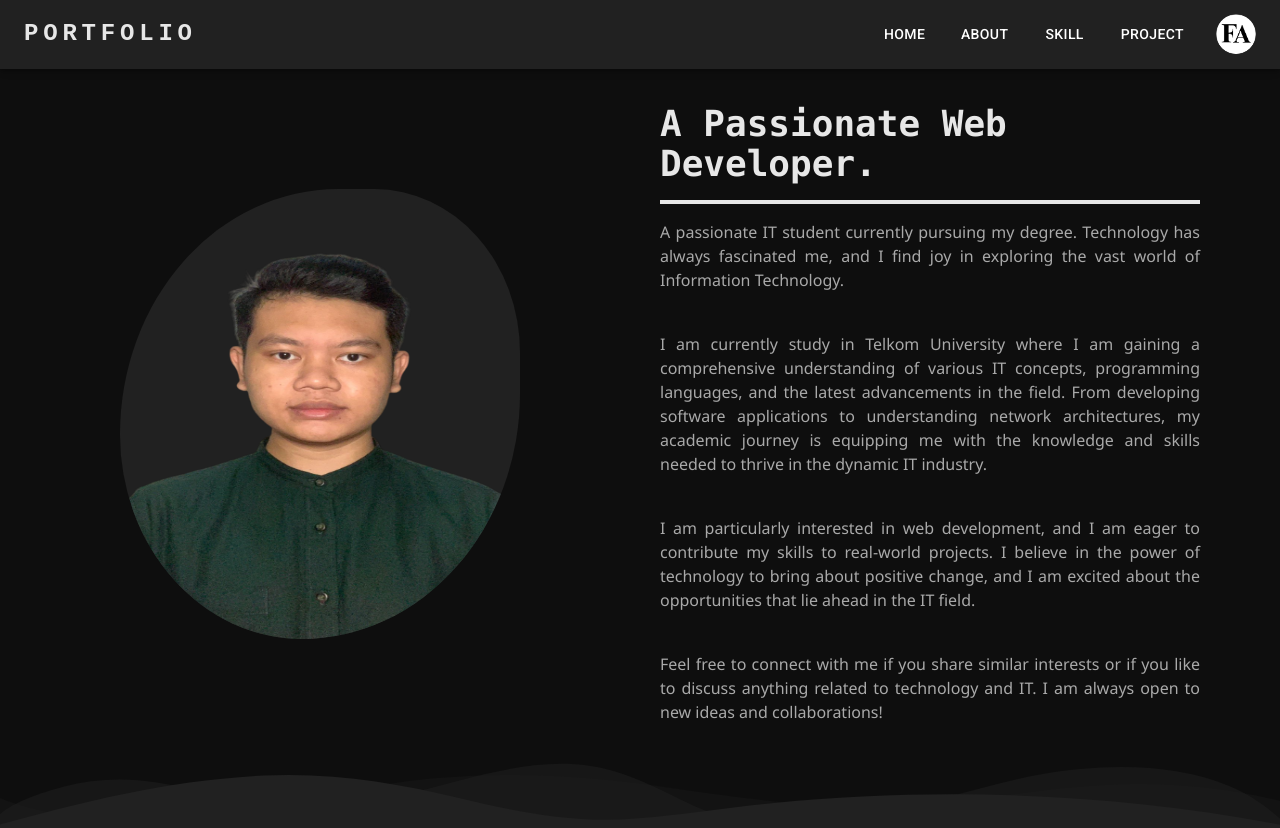
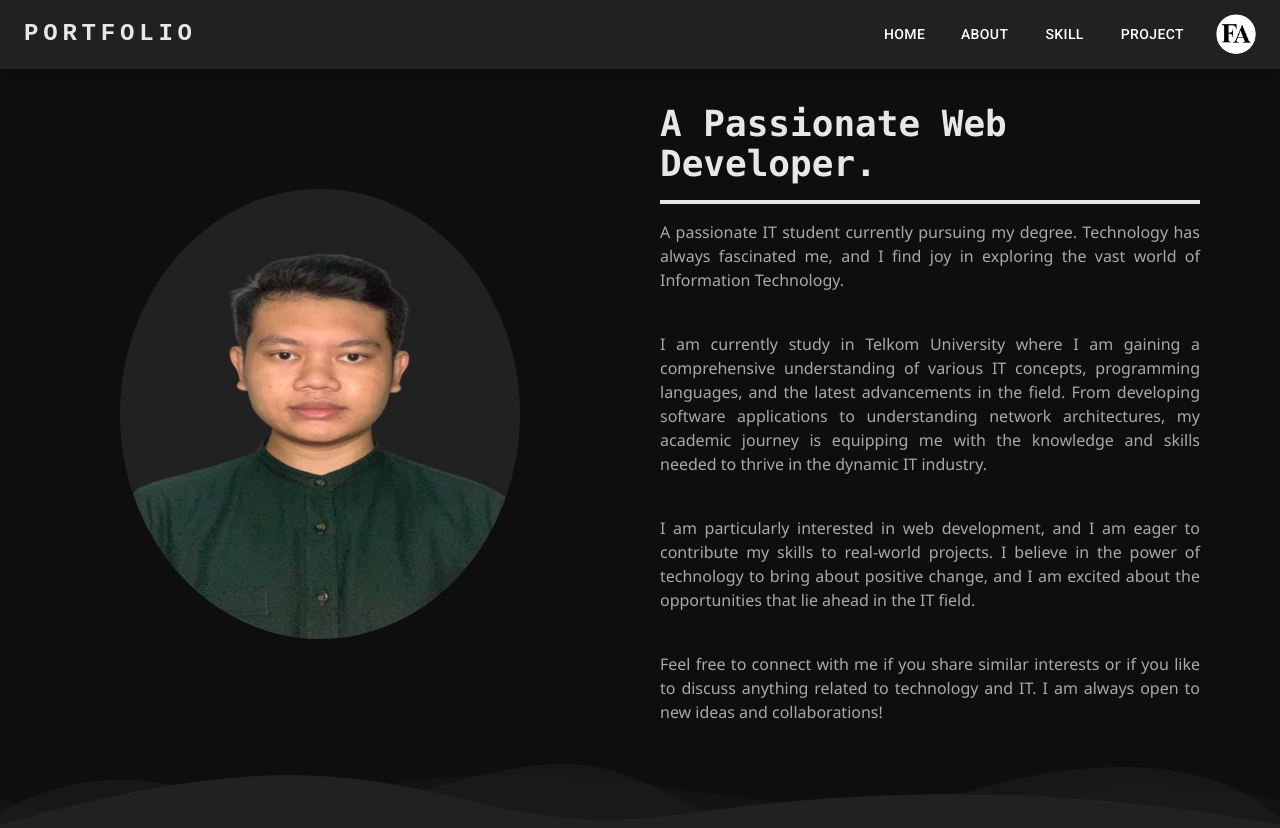
Before and after one commit to feryndka/Portfolio-Next-Js, a Next.js app: page /about in a window 1280 px wide. Built offline with nearby package versions, Linux system fonts and the light colour scheme.

Commit message:
style:restyle image profile

```diff
--- a/src/app/about/page.js
+++ b/src/app/about/page.js
@@ -2,7 +2,7 @@
 import './style.css'
 import styled from "styled-components";
 
-const HeroRightContainer = styled.div`
+const HeroLeftContainer = styled.div`
   width: 100%;
   display: flex;
   justify-content: center;
@@ -24,7 +24,7 @@ const Img = styled.img`
   height: 100%;
   max-width: 400px;
   max-height: 450px;
-  border-radius: 60% 40% 60% 50%;
+  border-radius: 50%;
   background-color: #212121;
 
   @media (max-width: 768px) {
@@ -41,9 +41,9 @@ const Img = styled.img`
 const About = () => {
   return (
     <div className='head relative' id='about'>
-      <HeroRightContainer>
+      <HeroLeftContainer>
         <Img src={"/profile.png"} alt="hero-image" width={500} height={500} />
-      </HeroRightContainer>
+      </HeroLeftContainer>
       <div className='grid-2'>
         <div className='title'>
           A Passionate Web Developer.
```
